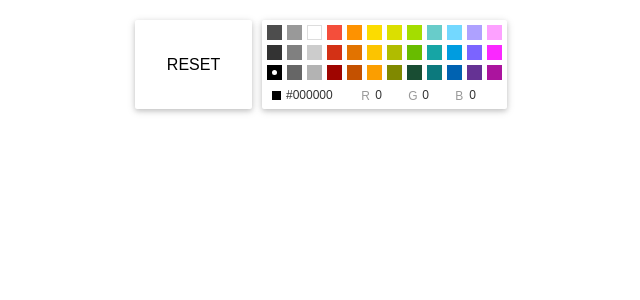
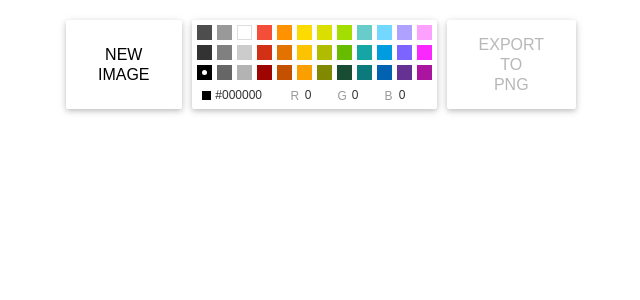
Before and after one commit to martinapro112/pixel-art-maker, a React (Create React App) app: page / in a window 1280 px wide. Shown: the top 300 px of the page, without its empty margins (319-959 px from the left). Built offline with nearby package versions, Linux system fonts and the light colour scheme.

Commit message:
[Added] png export

```diff
--- a/src/App.css
+++ b/src/App.css
@@ -4,7 +4,7 @@
 
 button {
   height: 89px;
-  padding: 15px 32px;
+  padding: 0 32px;
   border: none;
   border-radius: 8px;
   box-shadow: rgba(0, 0, 0, 0.12) 0px 2px 10px, rgba(0, 0, 0, 0.16) 0px 2px 5px;
@@ -15,10 +15,15 @@ button {
   text-decoration: none;
   text-transform: uppercase;
   text-align: center;
+  line-height: 20px;
 
   -webkit-transition-duration: 0.4s;
   transition-duration: 0.4s;
   cursor: pointer;
+}
+
+a {
+  color: black;
 }
 
 button, .picker {
--- a/src/App.js
+++ b/src/App.js
@@ -7,7 +7,8 @@ class App extends Component {
   state = {
 		pixels: [],
     currentColor: '#000000',
-    baseColor: '#CCCCCC'
+    baseColor: '#CCCCCC',
+    pngLink: null
   }
 
   resetPictureHandler = () => {
@@ -20,7 +21,7 @@ class App extends Component {
       pixels.push(row);
       row = [];
     }
-    this.setState({ pixels: pixels });
+    this.setState({ pixels: pixels, pngLink: null });
   }
 
   setPixelColorHandler = (x, y) => {
@@ -31,10 +32,28 @@ class App extends Component {
 
   setCurrentColorHandler = (color) => {
     this.setState({ currentColor: color.hex });
-  };
+  }
+
+  exportToPngHandler = () => {
+    var canvas = document.createElement('canvas');
+
+    canvas.width = this.state.pixels[0].length * 16;
+    canvas.height = this.state.pixels.length * 16;
+
+    var context = canvas.getContext('2d');
+
+    for (var y = 0; y < this.state.pixels.length; y++) {
+      for (var x = 0; x < this.state.pixels[y].length; x++) {
+        context.fillStyle = this.state.pixels[y][x].color;
+        context.fillRect(x * 16, y * 16, 15, 15);
+      }
+    }
+
+    this.setState({ pngLink: canvas.toDataURL() });
+  }
 
   render() {
-    var pixels = []
+    let pixels = [];
     for (var y = 0; y < this.state.pixels.length; y++) {
       for (var x = 0; x < this.state.pixels[y].length; x++) {
         pixels.push(
@@ -43,20 +62,28 @@ class App extends Component {
             color={ this.state.pixels[y][x].color }
             click={ this.setPixelColorHandler.bind(this, x, y) }
           />
-          )
+        );
       }
       pixels.push(<br key={ y } />);
     }
 
+    let exportPng = <span>export<br />to<br />png</span>;
+    if (this.state.pngLink) {
+      exportPng = <a href={ this.state.pngLink } download="my.png">donwload png</a>;
+    }
+
     return (
       <div className="app">
-        <button onClick={ this.resetPictureHandler }>reset</button>
+        <button onClick={ this.resetPictureHandler }>new<br />image</button>
         <div className="picker">
           <CompactPicker
             color={ this.state.currentColor }
             onChangeComplete={ this.setCurrentColorHandler }
           />
         </div>
+        <button onClick={ this.exportToPngHandler } disabled={ this.state.pixels.length == 0 }>
+          { exportPng }
+        </button>
         <div className="picture">
         { pixels }
         </div>
```
Also changed, not shown: 1 other file (tests, documents, lock files or other folders). Lines whose indentation alone changed are shown as unchanged.
